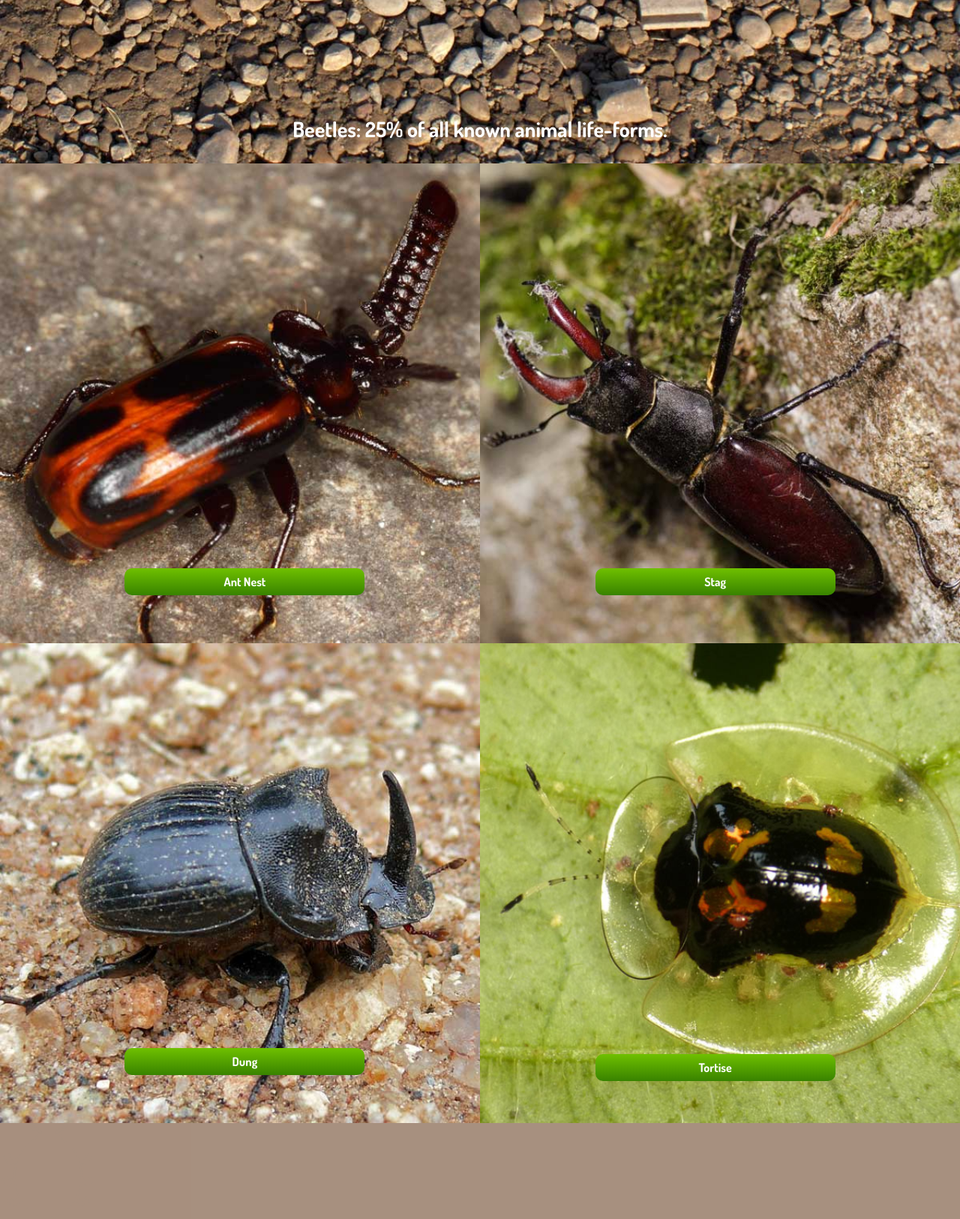
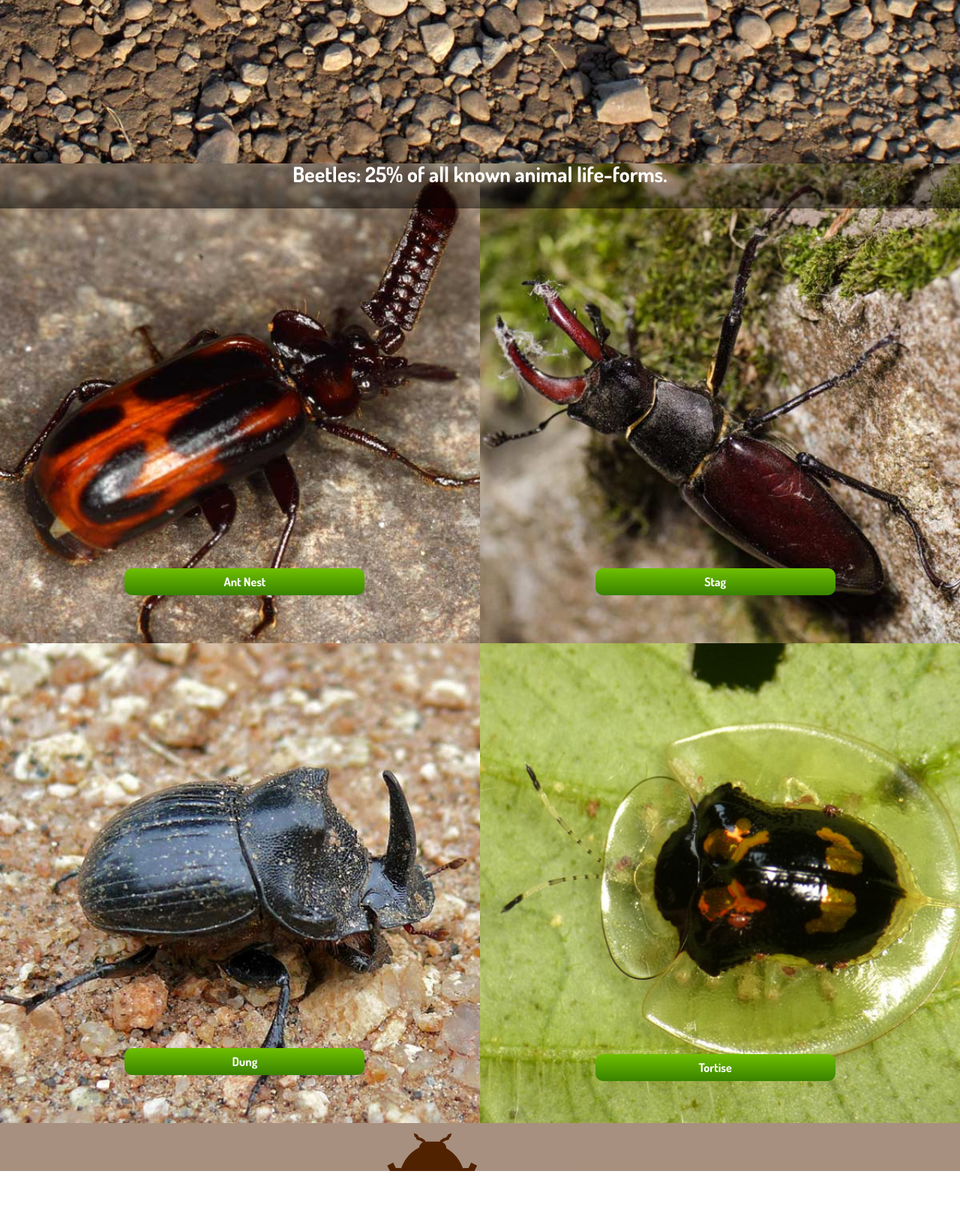
Before and after one commit to erynjones/assignment-7, a plain HTML site: page index.html in a window 1280 px wide. Shown: the part 742-2368 px from the top of the page at 75% size. After the commit the page ends 2304 px from the top, so only its background shows below. Drawn offline with Linux system fonts and the light colour scheme.

Commit message:
Added positioning

```diff
--- a/css/main.css
+++ b/css/main.css
@@ -12,7 +12,7 @@ body {
 }
 .masthead {
   background-image: url("../images/beetle.svg"), url("../images/beetle.svg"), url("../images/texture.png");
-  background-size: 75px auto, 75px auto, 200px auto;
+  background-size: 50px auto, 50px auto, 200px auto;
   background-repeat: no-repeat, no-repeat, repeat;
   background-position: left top, right top, center 10px;
 }
@@ -73,14 +73,17 @@ p {
   text-align: center;
   position: absolute;
   width: 100%;
-  bottom: 0em;
+  bottom: -11%;
   font-size: 1.75em;
   font-weight: bold;
+  background-image: linear-gradient(to bottom, transparent, rgba(0,0,0,0.5));
+  padding: 1em;
 }
 
 .rocks {
   position: relative;
   clear: both;
+  display: block;
 }
 
 img {
@@ -176,26 +179,30 @@ img {
   font-weight: bold;
 }
 
-.btn-1:hover {
-  background-color: black;
-}
-
 .all {
   position: relative;
-  clear: both;
-}
-
-.gradient {
-  background-image: linear-gradient (to bottom, black, transparent);
-}
-
-footer {
-  background-color: #512200;
-  opacity: 0.5;
   clear: both;
 }
 
 .graphic {
   width: 10%;
   opacity: 1;
+  color: #512200;
+  position: absolute;
+  left: 40%;
+  top: 20%;
 }
+
+footer {
+  background-color: rgba(81, 34, 0, 0.5);
+  clear: both;
+  overflow:hidden;
+  width: 100%;
+  padding: 2em;
+}
+
+.foot {
+  width: 100%;
+  position: relative;
+  overflow: hidden;
+}
--- a/index.html
+++ b/index.html
@@ -42,9 +42,11 @@
         <a class="btn-4" href="#">Tortise</a>
     </div>
 </div>
+<div class="foot">
 <footer>
   <img class="graphic" src="images/beetle.svg" alt="graphic of beetle">
 </footer>
-</main
+</div>
+</main>
 </body>
 </html>
```
